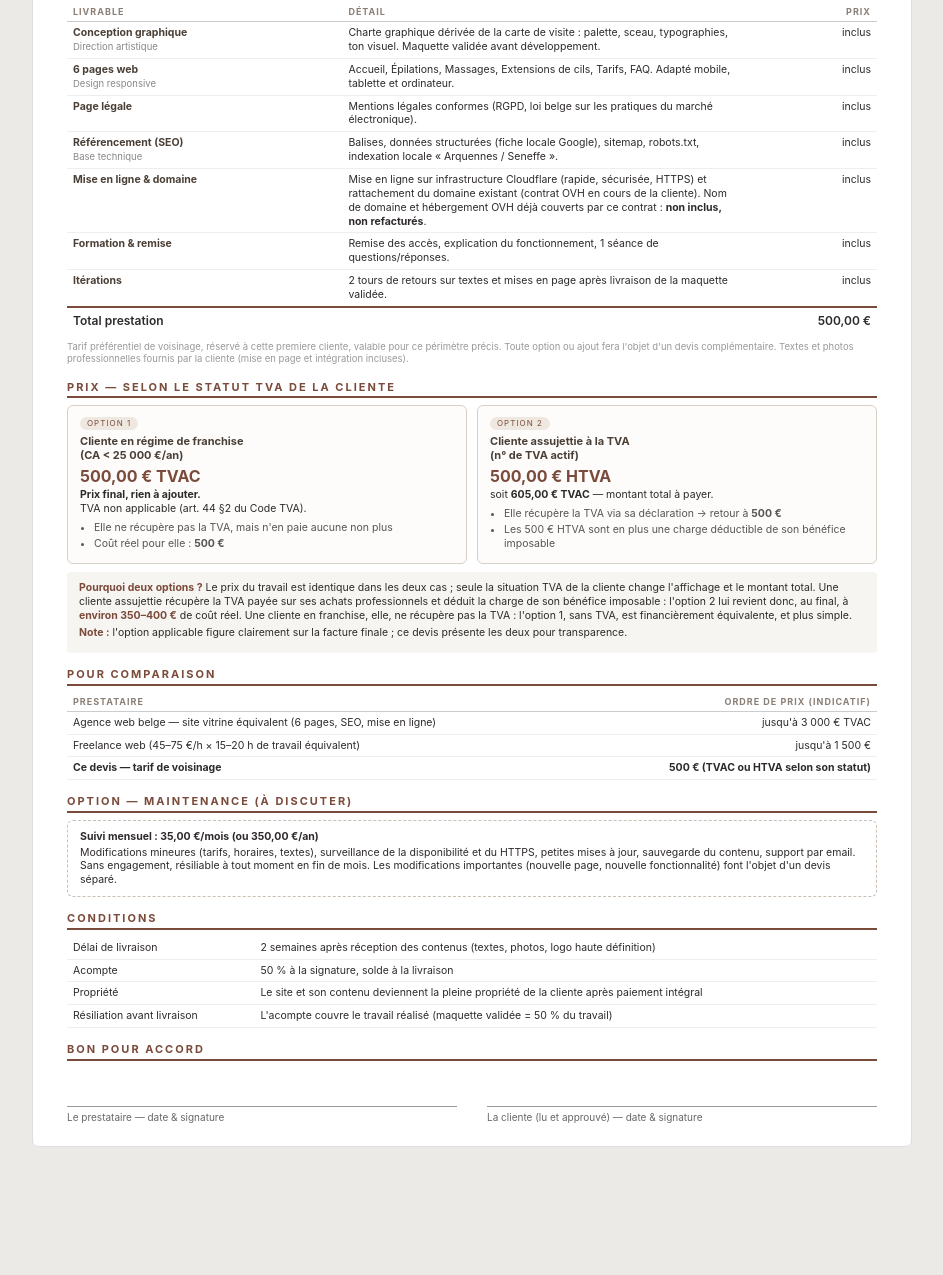
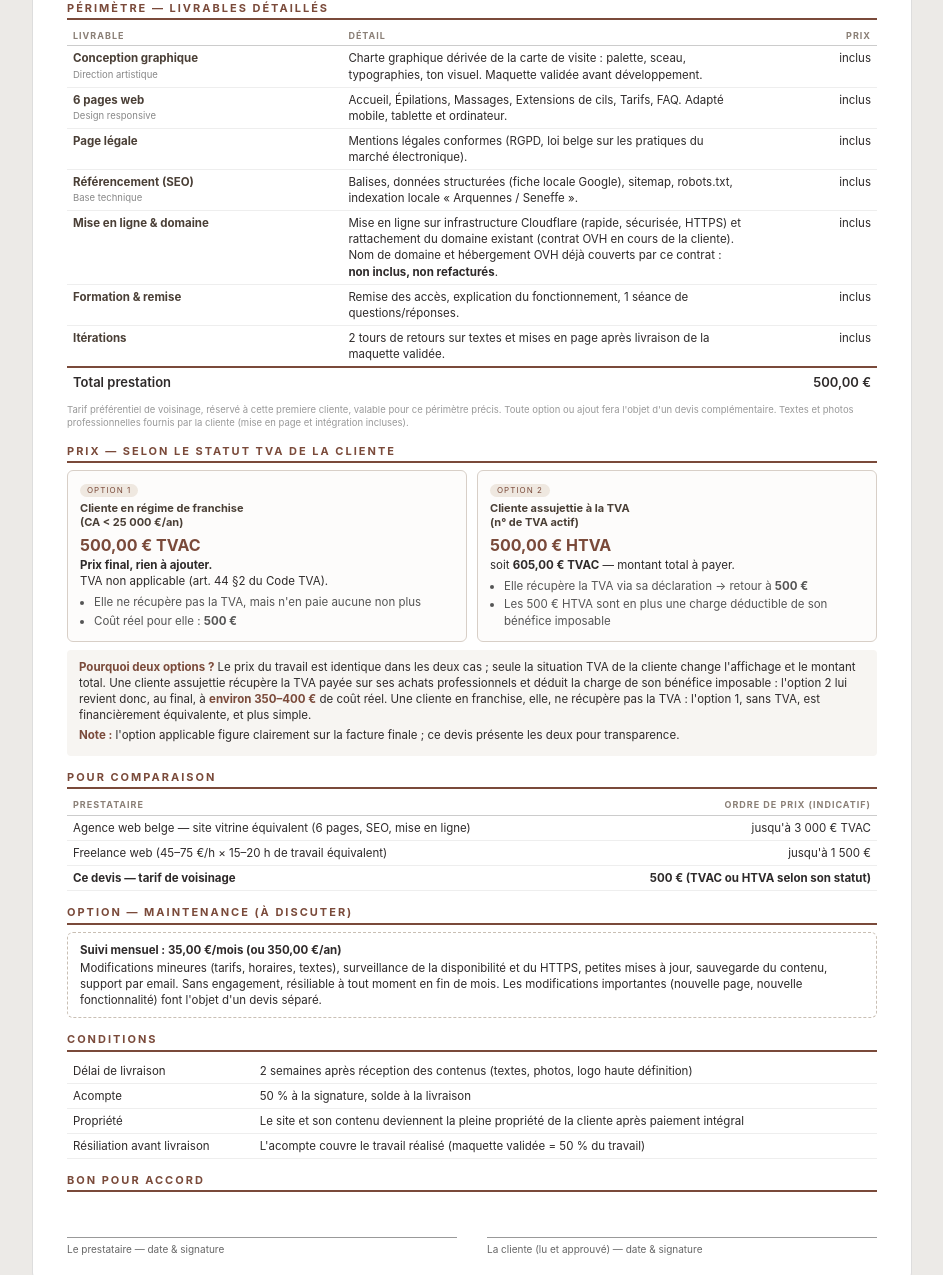
Before and after one commit to fireman358/pranabibi, a website: page wireframes/devis.html in a window 1280 px wide. Shown: the part 303-1578 px from the top of the page, without its empty margins (168-1111 px from the left). Before the commit the page ends 1474 px from the top, so only its background shows below. Drawn offline with Linux system fonts and the light colour scheme.

Commit message:
Devis : police legerement agrandie (12px / 13px a l'impression)
Co-authored-by: fireman358 <fireman358@users.noreply.github.com>

```diff
--- a/wireframes/devis.html
+++ b/wireframes/devis.html
@@ -12,45 +12,45 @@
     color: #2e2a2a;
     background: #eceae7;
     padding: 14px 8px 24px;
-    line-height: 1.32;
-    font-size: 11px;
+    line-height: 1.4;
+    font-size: 12px;
   }
   .page {
     max-width: 880px; margin: 0 auto;
     background: #fff; border: 1px solid #ddd; border-radius: 6px;
     padding: 22px 34px;
   }
-  @media print { body { background: #fff; padding: 0; font-size: 10px; } .page { border: none; padding: 4px 8px; max-width: none; } .no-print { display: none; } }
+  @media print { body { background: #fff; padding: 0; font-size: 11px; } .page { border: none; padding: 4px 10px; max-width: none; } .no-print { display: none; } }
 
   .doc-head { display: flex; justify-content: space-between; gap: 24px; margin-bottom: 4px; }
   .doc-head h1 { font-size: 19px; letter-spacing: 3px; }
   .doc-head .doc-meta { text-align: right; font-size: 11px; color: #666; }
   .doc-sub { color: #999; font-size: 9px; letter-spacing: 2px; text-transform: uppercase; margin-bottom: 12px; }
 
-  .parties { display: flex; gap: 16px; margin-bottom: 12px; font-size: 10.5px; }
+  .parties { display: flex; gap: 16px; margin-bottom: 12px; font-size: 11.5px; }
   .parties > div { flex: 1; background: #f7f5f2; border-radius: 4px; padding: 9px 12px; }
   .parties h3 { font-size: 9px; letter-spacing: 1.5px; text-transform: uppercase; color: #8a7f76; margin-bottom: 3px; }
   .parties .fill { color: #b5aaa0; font-style: italic; }
 
   h2 { font-size: 11px; letter-spacing: 2px; text-transform: uppercase; color: #7a4a3a; border-bottom: 2px solid #7a4a3a; padding-bottom: 2px; margin: 14px 0 7px; }
 
-  table { width: 100%; border-collapse: collapse; font-size: 10.5px; }
+  table { width: 100%; border-collapse: collapse; font-size: 11.5px; }
   th { text-align: left; font-size: 9px; text-transform: uppercase; letter-spacing: 1px; color: #8a7f76; padding: 3px 6px; border-bottom: 1px solid #ccc; }
   td { padding: 4px 6px; border-bottom: 1px solid #eee; vertical-align: top; }
   td.desc b { color: #4a3f36; }
   td.desc .sub { color: #888; font-size: 9.5px; display: block; margin-top: 1px; }
 
-  .total-row td { border-top: 2px solid #7a4a3a; border-bottom: none; padding-top: 5px; font-size: 12px; font-weight: 600; }
+  .total-row td { border-top: 2px solid #7a4a3a; border-bottom: none; padding-top: 5px; font-size: 13px; font-weight: 600; }
 
   .cards { display: flex; gap: 10px; margin-top: 4px; }
-  .card { flex: 1; border: 1.5px solid #d8cfc7; border-radius: 6px; padding: 10px 12px; font-size: 10.5px; background: #fdfcfb; }
+  .card { flex: 1; border: 1.5px solid #d8cfc7; border-radius: 6px; padding: 10px 12px; font-size: 11.5px; background: #fdfcfb; }
   .card h4 { font-size: 11px; margin-bottom: 4px; color: #4a3f36; line-height: 1.25; }
   .card .big { font-size: 16px; font-weight: 700; color: #7a4a3a; margin: 3px 0 1px; }
   .card ul { margin: 5px 0 0 14px; color: #555; }
   .card li { margin-bottom: 2px; }
   .card .tag { display: inline-block; font-size: 8px; letter-spacing: 1px; text-transform: uppercase; background: #efe8e0; color: #7a4a3a; padding: 1px 7px; border-radius: 10px; margin-bottom: 5px; }
 
-  .explication { background: #f7f5f2; border-radius: 4px; padding: 9px 12px; font-size: 10.5px; margin-top: 8px; }
+  .explication { background: #f7f5f2; border-radius: 4px; padding: 9px 12px; font-size: 11.5px; margin-top: 8px; }
   .explication p { margin-bottom: 4px; }
   .explication b { color: #7a4a3a; }
 
@@ -59,8 +59,8 @@
   .signatures > div { flex: 1; font-size: 10px; color: #666; }
   .sig-line { border-bottom: 1px solid #999; height: 28px; margin-bottom: 4px; }
 
-  .opt { background: #fff; border: 1.5px dashed #c9bfb4; border-radius: 6px; padding: 9px 12px; font-size: 10.5px; margin-top: 5px; }
-  .opt h4 { font-size: 10.5px; margin-bottom: 2px; }
+  .opt { background: #fff; border: 1.5px dashed #c9bfb4; border-radius: 6px; padding: 9px 12px; font-size: 11.5px; margin-top: 5px; }
+  .opt h4 { font-size: 11.5px; margin-bottom: 2px; }
   @media print { .opt { page-break-inside: avoid; } .page { max-width: none; } }
 </style>
 </head>
```
